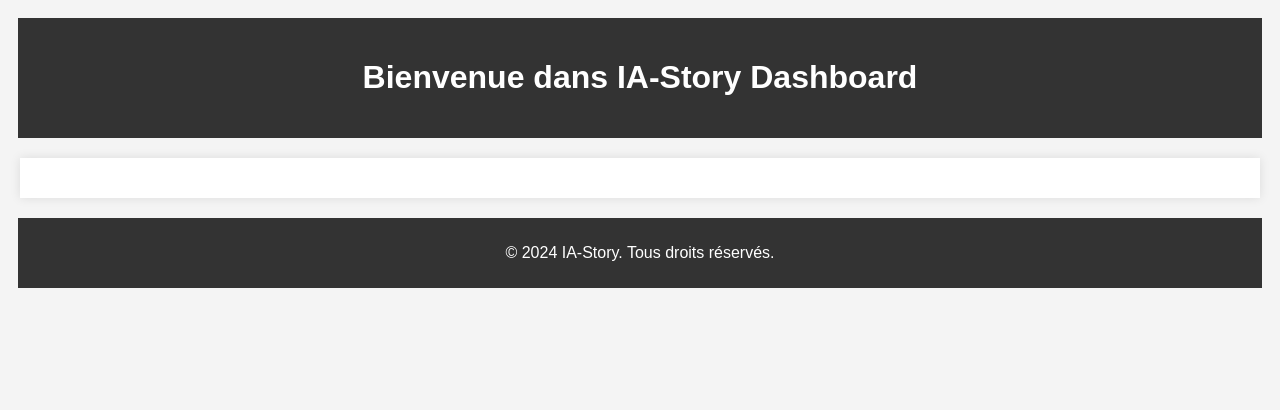
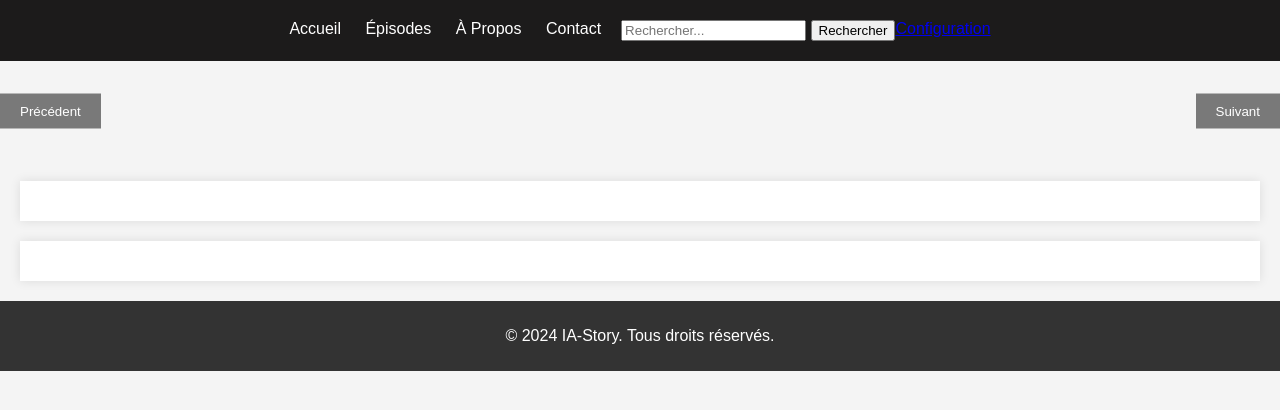
Before and after one commit to universmc/ia-story, a PHP site: page /index.html in a window 1280 px wide. Shown: the top 410 px of the page. Run offline with PHP 8.4, Linux system fonts and the light colour scheme.

Commit message:
hero-ban

```diff
--- a/index.html
+++ b/index.html
@@ -10,8 +10,41 @@
 <body>
     <!-- En-tête de la page -->
     <header>
-        <h1>Bienvenue dans IA-Story Dashboard</h1>
+        <!-- Menu de navigation -->
+        <nav>
+            <ul>
+                <li><a href="#">Accueil</a></li>
+                <li><a href="#">Épisodes</a></li>
+                <li><a href="#">À Propos</a></li>
+                <li><a href="#">Contact</a></li>
+            </ul>
+            <!-- Prompt de recherche -->
+            <div class="search-prompt">
+                <input type="text" id="search-input" placeholder="Rechercher...">
+                <button id="search-button">Rechercher</button>
+            </div>
+             <!-- Accès à usr/config -->
+            <div class="user-config">
+                <a href="usr/config">Configuration</a>
+            </div>
+        </nav>
+
     </header>
+
+    <!-- Section du héros avec le carrousel d'images -->
+    <section class="hero-banner">
+        <div class="carousel">
+            <!-- Insérez ici les images du carrousel depuis le répertoire database/rush/img/ -->
+        </div>
+        <button id="prevBtn">Précédent</button>
+        <button id="nextBtn">Suivant</button>
+    </section>
+
+    <!-- Reste du contenu de votre page -->
+    <main>
+        <!-- Insérez ici le contenu du tableau de bord, comme les épisodes, etc. -->
+    </main>
+
 
     <!-- Section principale du tableau de bord -->
     <main>
@@ -24,6 +57,6 @@
     </footer>
 
     <!-- Lien vers le fichier JavaScript pour les fonctionnalités dynamiques -->
-    <script src="js/script.js"></script>
+    <script src="src/js/script.js"></script>
 </body>
 </html>
--- a/src/css/style.css
+++ b/src/css/style.css
@@ -1,19 +1,91 @@
 
 /* Styles globaux */
-body {
+body, html {
     font-family: Arial, sans-serif;
     background-color: #f4f4f4;
     color: #333;
     text-align: center;
-    padding: 10px;
+    padding: O;
+    margin: 0;
 }
 /* En-tête */
 header {
-    background-color: #333; /* Couleur de fond de l'en-tête */
+
+    background-color: #1c1b1b; /* Couleur de fond de l'en-tête */
     color: #fff; /* Couleur du texte de l'en-tête */
     padding: 20px;
     text-align: center;
 }
+
+/* Styles pour le menu de navigation */
+nav {
+    justify-content: center;
+    display: flex;
+    flex-direction: row;
+    color: #fff;
+}
+
+nav ul {
+    list-style-type: none;
+    margin: 0;
+    padding: 0;
+}
+
+nav ul li {
+    display: inline;
+    margin-right: 20px;
+}
+
+nav ul li a {
+    text-decoration: none;
+    color: #fff;
+}
+
+/* Styles pour la zone de recherche */
+#search {
+    margin-left: 20px;
+    padding: 5px;
+}
+
+/* Styles pour la section de la bannière */
+.hero-banner {
+    position: relative;
+    overflow: hidden;
+    width: 100%;
+    height: 100px;
+}
+
+.carousel {
+    display: flex;
+    transition: transform 0.5s ease;
+}
+
+.carousel img {
+    width: 100%;
+    height: auto;
+}
+
+button#prevBtn, button#nextBtn {
+    position: absolute;
+    top: 50%;
+    transform: translateY(-50%);
+    background-color: rgba(0, 0, 0, 0.5);
+    color: #fff;
+    padding: 10px 20px;
+    border: none;
+    cursor: pointer;
+}
+
+button#prevBtn {
+    left: 0;
+}
+
+button#nextBtn {
+    right: 0;
+}
+
+
+
 
 /* Styles pour le contenu principal */
 main {
```
Also changed, not shown: src/js/script.js (+88 -0 lines), assets/img/githubpage.jpeg (added), database/rush/img/0da7781f-0200-4d20-a43f-7f929b5b83e6.jpeg (deleted), database/rush/img/0dfc80e7-eb05-4518-9a07-419626ca4661.jpeg (deleted), database/rush/img/1b0220b3-5efa-46e5-a7ba-2fd2ba0f40de.jpeg (deleted), src/js/main.js (added).
